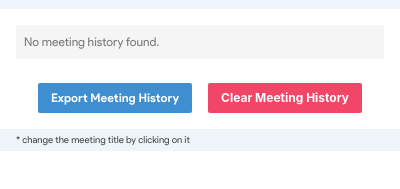
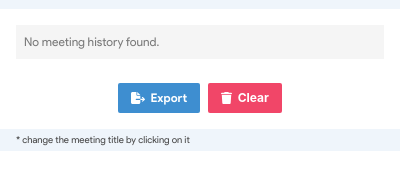
Before and after one commit to lmackenzie94/google-meet-time-tracker-chrome-extension, a browser extension: page popup/popup.html in a window 400 px wide. Shown: the part 45-234 px from the top of the page. Drawn offline with nearby package versions, Linux system fonts and the light colour scheme.

Commit message:
Add button icons

```diff
--- a/popup/popup.css
+++ b/popup/popup.css
@@ -30,6 +30,11 @@
   animation: pulse 1.5s infinite;
 }
 
+.btn-icon {
+  height: 1em;
+  margin-right: 0.5em;
+}
+
 @keyframes pulse {
   0% {
     transform: scale3d(1, 1, 1);
--- a/popup/popup.html
+++ b/popup/popup.html
@@ -26,11 +26,11 @@
     </div>
 
     <div class="block is-flex is-justify-content-center">
-      <a href="#" id="exportMeetingHistory" class="button is-info is-small has-text-weight-bold mr-2">
-        Export Meeting History
+      <a href="#" id="exportMeetingHistory" class="button is-info is-small has-text-weight-bold mr-1">
+        <img class="btn-icon" src="../assets/file-export-solid.svg" alt="File Export Icon" /> Export
       </a>
-      <button id="clearCompletedMeetings" class="button is-danger is-small has-text-weight-bold ml-2" type="button">
-        Clear Meeting History
+      <button id="clearCompletedMeetings" class="button is-danger is-small has-text-weight-bold ml-1" type="button">
+        <img class="btn-icon" src="../assets/trash-solid.svg" alt="Trash Icon" /> Clear
       </button>
     </div>
   </main>
```
Also changed, not shown: assets/file-export-solid.svg (added), assets/trash-solid.svg (added).
